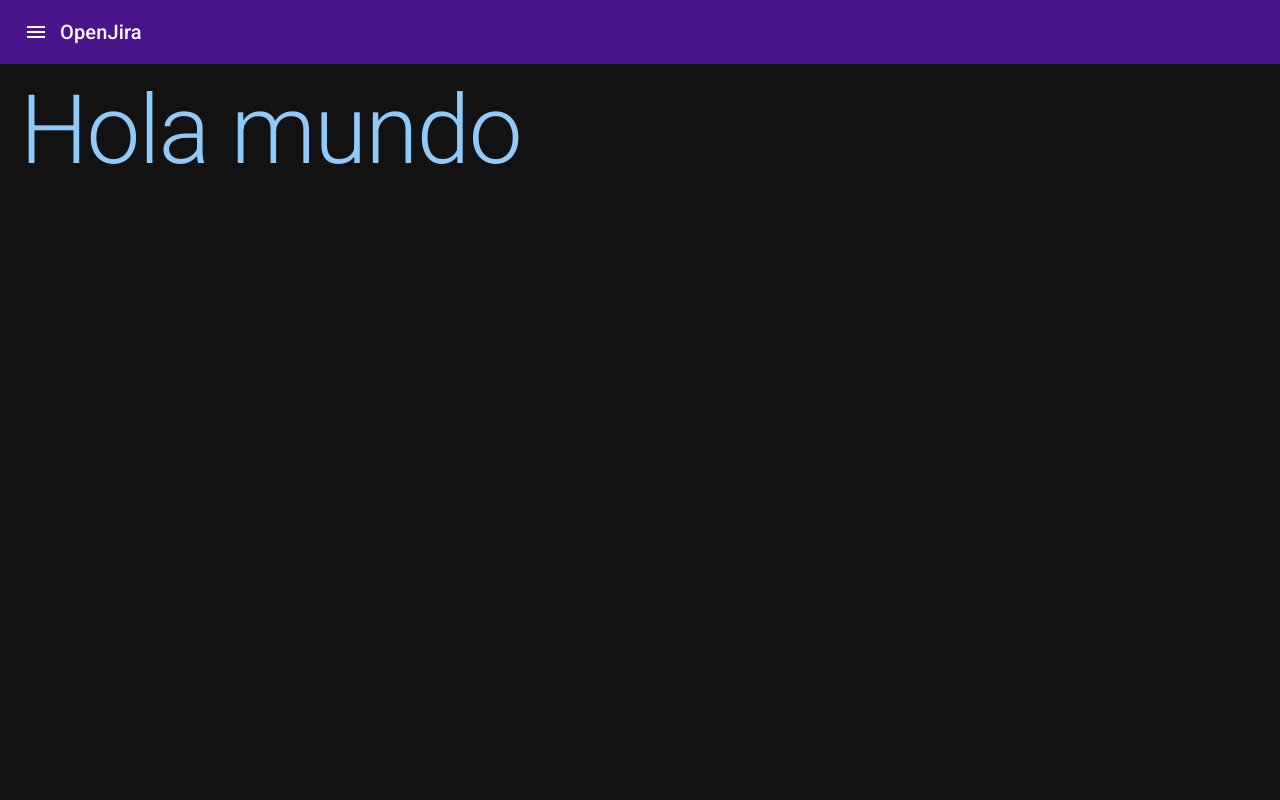
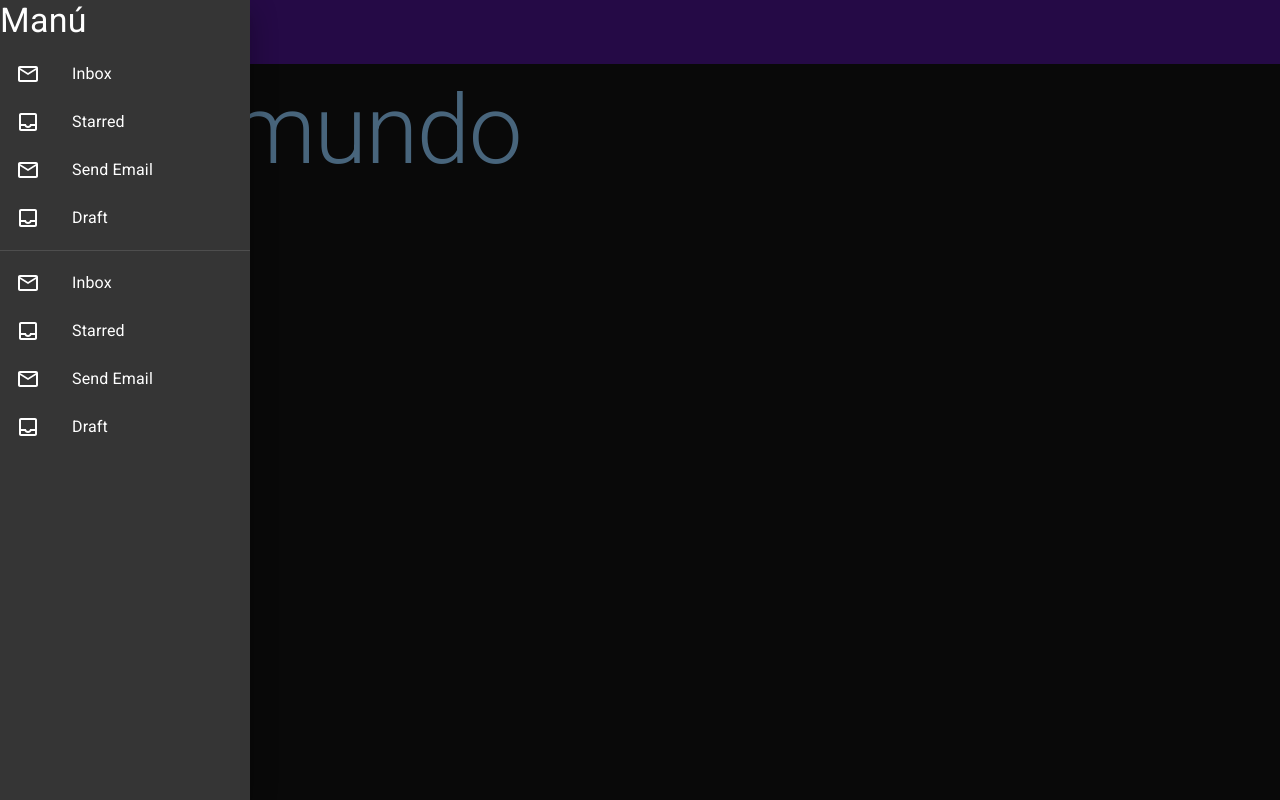
Before and after one commit to mundoenrique/03-next-open-jira, a Next.js app: page / in a window 1280 px wide. Built offline with nearby package versions, Linux system fonts and the light colour scheme.

Commit message:
Creación de Sidebar

```diff
--- a/components/layouts/Layout.tsx
+++ b/components/layouts/Layout.tsx
@@ -1,8 +1,8 @@
 import { FC } from 'react';
+import Head from 'next/head';
 import { Box } from '@mui/material';
-import Head from 'next/head';
 
-import { Navbar } from '../ui';
+import { Navbar, Sidebar } from '../ui';
 
 interface Props {
   children: JSX.Element;
@@ -16,7 +16,7 @@ export const Layout: FC<Props> = ({ title = 'OpenJira', children }) => {
         <title>{title}</title>
       </Head>
       <Navbar />
-      {/* Sidebar */}
+      <Sidebar />
       <Box sx={{ padding: '10px 20px' }}>{children}</Box>
     </Box>
   );
--- /dev/null
+++ b/components/ui/Sidebar.tsx
@@ -0,0 +1,55 @@
+import {
+  Box,
+  Divider,
+  Drawer,
+  List,
+  ListItem,
+  ListItemIcon,
+  ListItemText,
+  Typography,
+} from '@mui/material';
+import InboxOutlinedIcon from '@mui/icons-material/InboxOutlined';
+import MailOutlineOutlinedIcon from '@mui/icons-material/MailOutlineOutlined';
+
+const menuItems: string[] = ['Inbox', 'Starred', 'Send Email', 'Draft'];
+
+export const Sidebar = () => {
+  return (
+    <Drawer anchor="left" open={true} onClose={() => console.log('Cerrando')}>
+      <Box sx={{ width: 250 }}>
+        <Box sx={{ padding: '5px 10 px' }}>
+          <Typography variant="h4">Manú</Typography>
+        </Box>
+        <List>
+          {menuItems.map((text, index) => (
+            <ListItem button key={text}>
+              <ListItemIcon>
+                {index % 2 ? (
+                  <InboxOutlinedIcon />
+                ) : (
+                  <MailOutlineOutlinedIcon />
+                )}
+              </ListItemIcon>
+              <ListItemText primary={text} />
+            </ListItem>
+          ))}
+        </List>
+        <Divider />
+        <List>
+          {menuItems.map((text, index) => (
+            <ListItem button key={text}>
+              <ListItemIcon>
+                {index % 2 ? (
+                  <InboxOutlinedIcon />
+                ) : (
+                  <MailOutlineOutlinedIcon />
+                )}
+              </ListItemIcon>
+              <ListItemText primary={text} />
+            </ListItem>
+          ))}
+        </List>
+      </Box>
+    </Drawer>
+  );
+};
--- a/components/ui/index.ts
+++ b/components/ui/index.ts
@@ -1 +1,2 @@
 export * from './Navbar';
+export * from './Sidebar';
```
